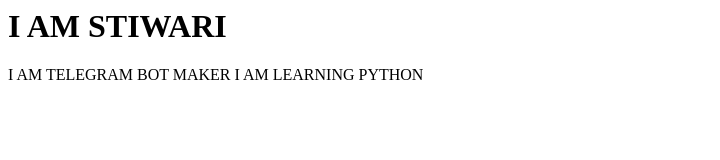
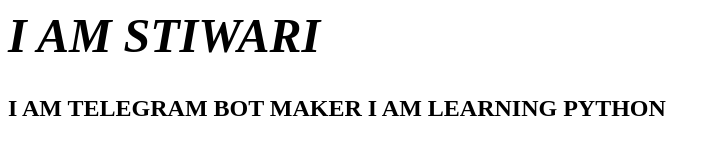
Before and after one commit to STBOTZ/stiwari, a plain HTML site: page index.html in a window 1280 px wide. Shown: the whole page, without its empty margins (0-720 px from the left). Drawn offline with Linux system fonts and the light colour scheme.

Commit message:
Update index.html

```diff
--- a/index.html
+++ b/index.html
@@ -2,9 +2,15 @@
 <HEAD>
 <TITLE> SUDHANSHU </TITLE>
 </HEAD>
-<BODY BGCOLOUR = "BLACK">
-<H1> I AM STIWARI </H1>
-I AM TELEGRAM BOT MAKER
-I AM LEARNING PYTHON
+<BODY BGCOLOUR = "YELLOW">
+
+<FONT COLOR ="BLACK" SIZE = 5>
+<H1> <I> I AM STIWARI </I> </H1>
+
+<B>I AM TELEGRAM BOT MAKER </B>
+
+<B>I AM LEARNING PYTHON </B>
+
+</FONT>
 </BODY>
 </HTML>
```
